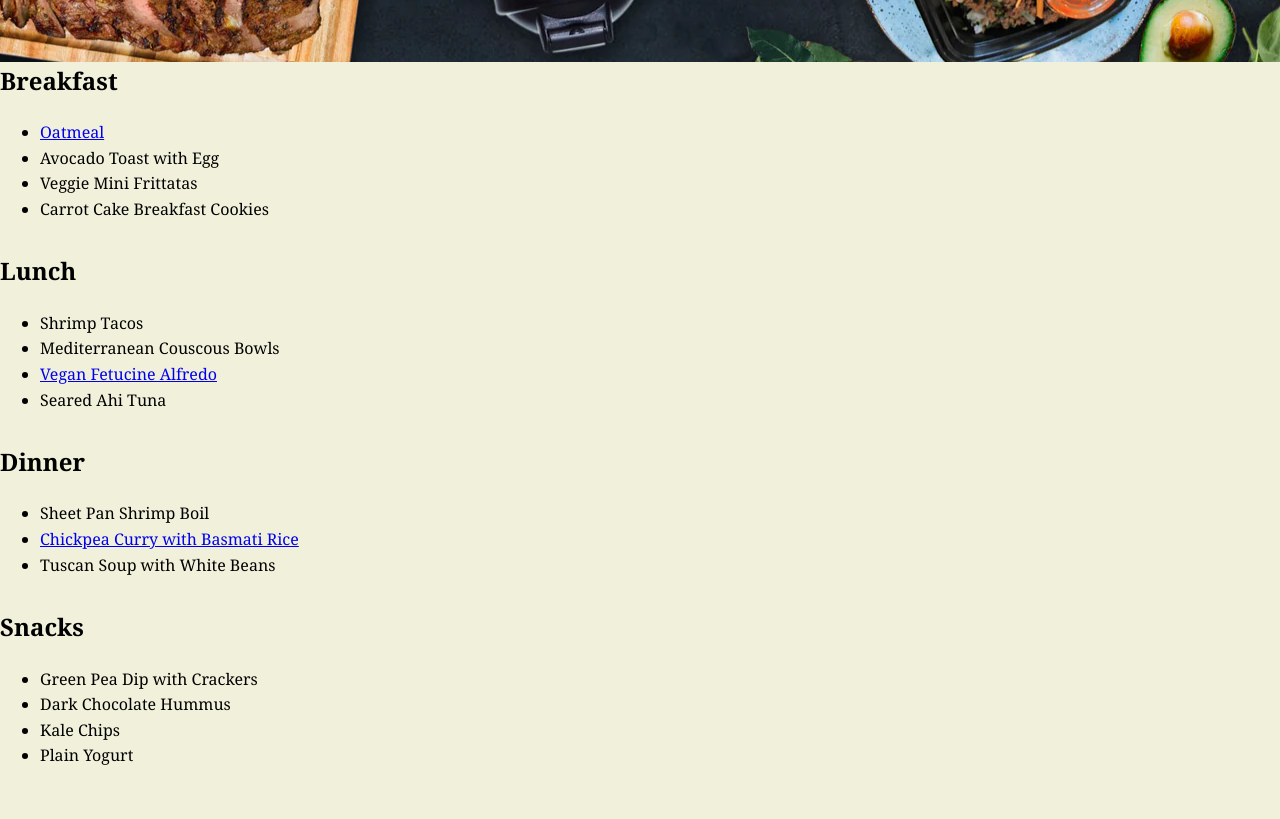
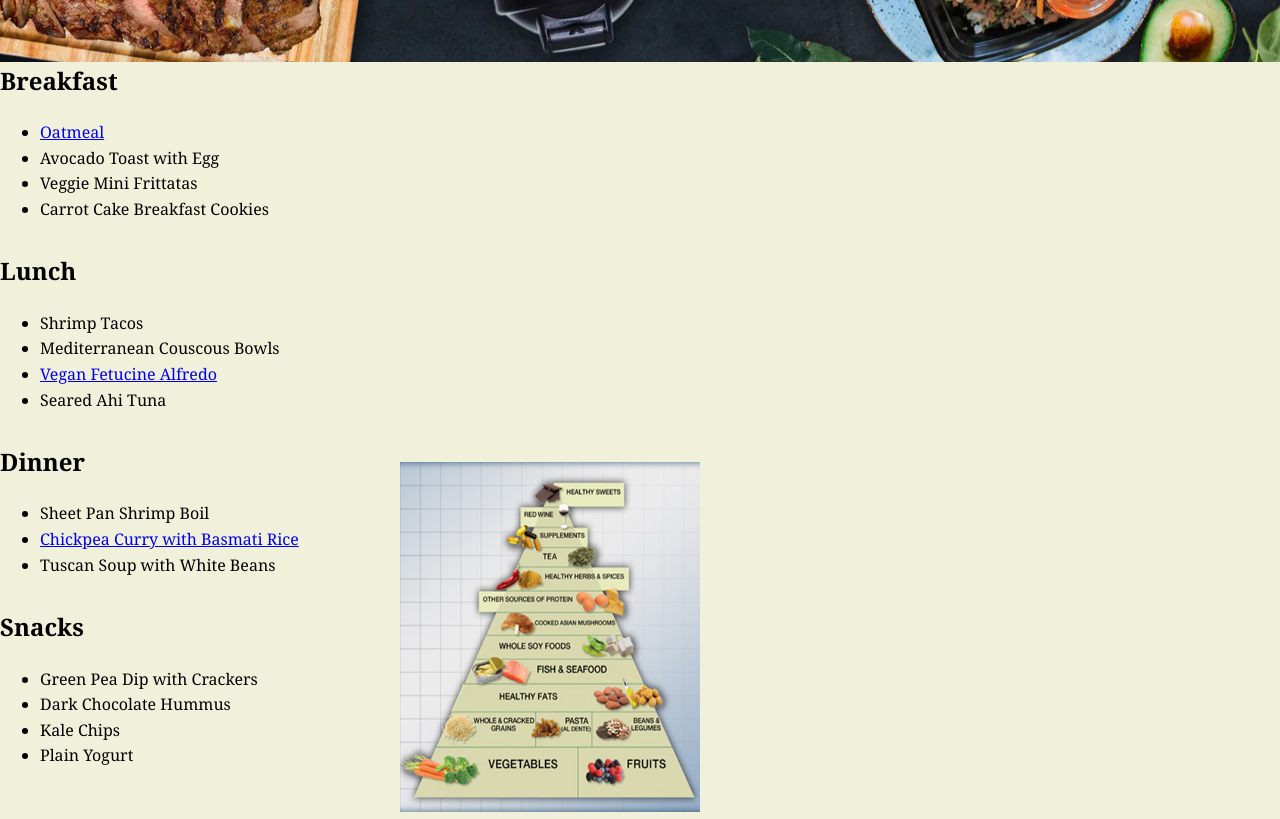
Before and after one commit to dereeeeek/SET08101, a plain HTML site: page recipe2.html in a window 1280 px wide. Shown: the part 145-964 px from the top of the page. Drawn offline with Linux system fonts and the light colour scheme; a script that the page names is missing.

Commit message:
Update recipe2.html

```diff
--- a/recipe2.html
+++ b/recipe2.html
@@ -24,6 +24,10 @@
   </header>
 
   <main>
+    <div class="image">
+      <img src="pesceterian.jpg" width="300" height="350" float:right>
+</div>
+    </div>
     <section id="breakfast">
       <h2>Breakfast</h2>
       <ul>
```
